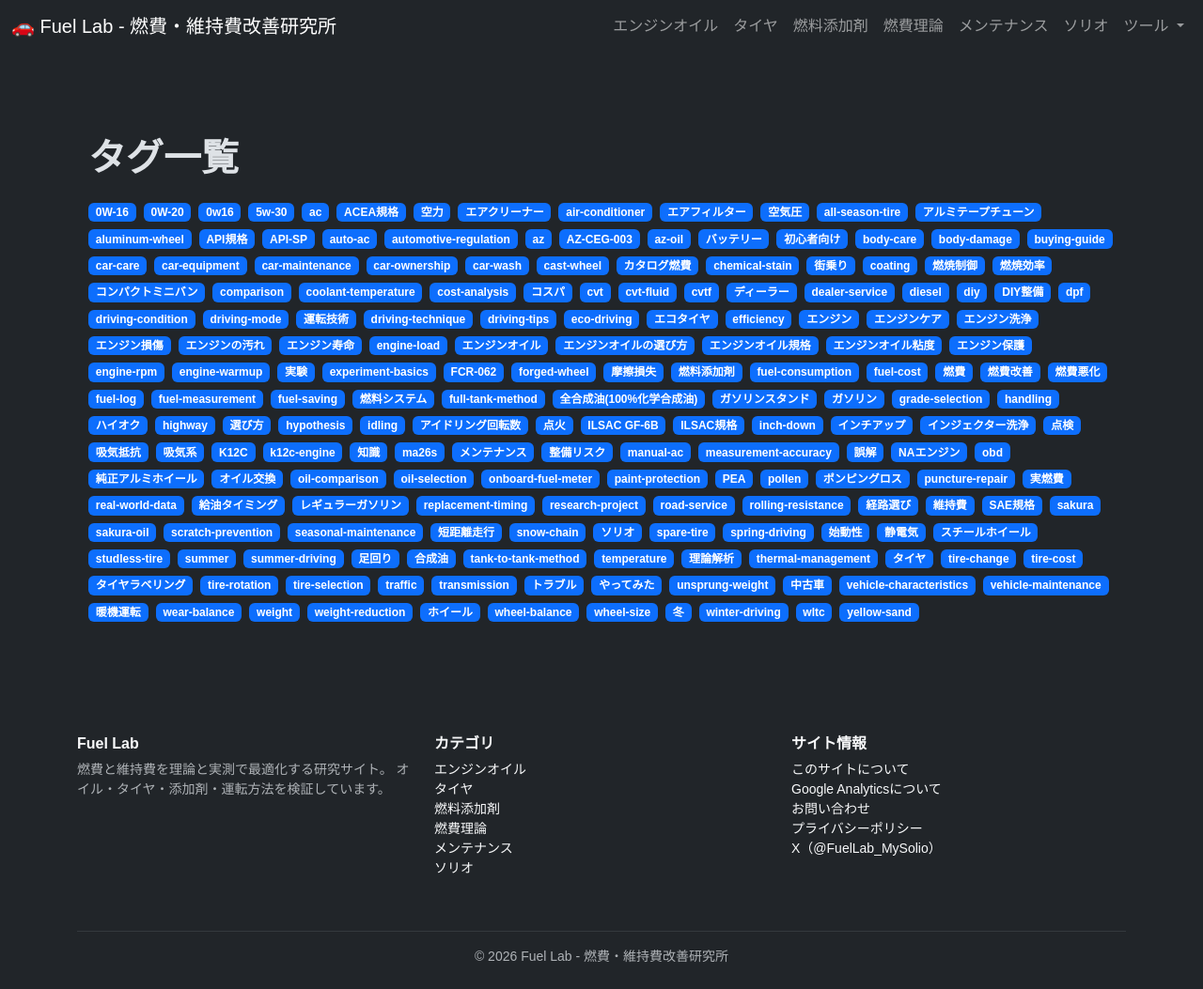
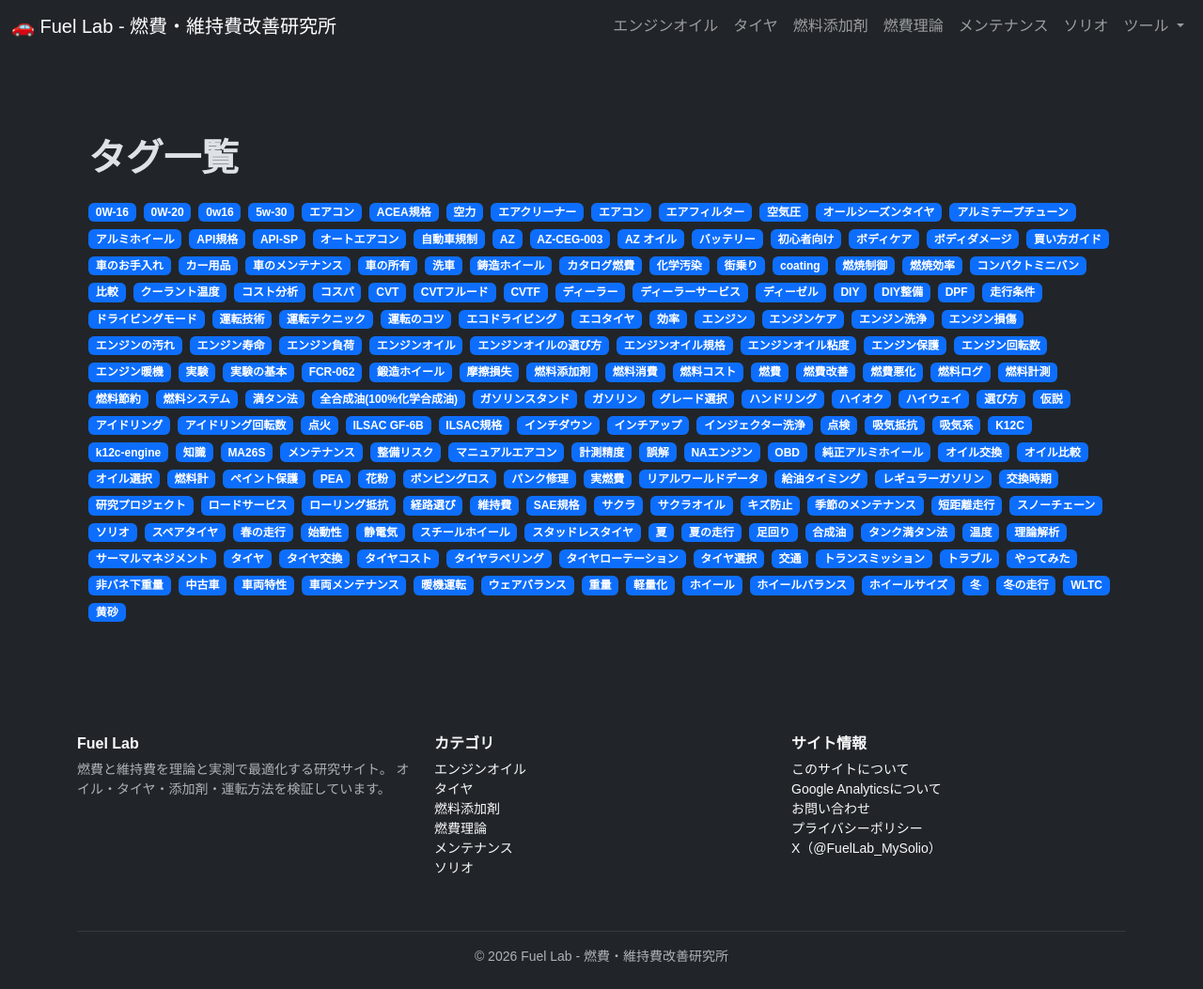
Before and after one commit to funyapar-org/fuel-lab, a Jekyll site: the page built from tags/index.md, in a window 1280 px wide. Shown: the whole page at 94% size. Built offline with Jekyll 4.4.1, drawn with Linux system fonts in a browser that asks for light colours.

Commit message:
タグのエイリアス追加

```diff
--- a/_data/tag_aliases.yml
+++ b/_data/tag_aliases.yml
@@ -91,3 +91,101 @@ regular-fuel: レギュラーガソリン
 static-electricity: 静電気
 synthetic-oil: 合成油
 theoretical-analysis: 理論解析
+ac: エアコン
+air-conditioner: エアコン
+all-season-tire: オールシーズンタイヤ
+aluminum-wheel: アルミホイール
+auto-ac: オートエアコン
+automotive-regulation: 自動車規制
+az-oil: AZ オイル
+az: AZ
+body-care: ボディケア
+body-damage: ボディダメージ
+buying-guide: 買い方ガイド
+car-care: 車のお手入れ
+car-equipment: カー用品
+car-maintenance: 車のメンテナンス
+car-ownership: 車の所有
+car-wash: 洗車
+cast-wheel: 鋳造ホイール
+chemical-stain: 化学汚染
+comparison: 比較
+coolant-temperature: クーラント温度
+cost-analysis: コスト分析
+cvt-fluid: CVTフルード
+cvt: CVT
+cvtf: CVTF
+dealer-service: ディーラーサービス
+diesel: ディーゼル
+diy: DIY
+dpf: DPF
+driving-condition: 走行条件
+driving-mode: ドライビングモード
+driving-technique: 運転テクニック
+driving-tips: 運転のコツ
+eco-driving: エコドライビング
+efficiency: 効率
+engine-load: エンジン負荷
+engine-rpm: エンジン回転数
+engine-warmup: エンジン暖機
+experiment-basics: 実験の基本
+forged-wheel: 鍛造ホイール
+fuel-consumption: 燃料消費
+fuel-cost: 燃料コスト
+fuel-log: 燃料ログ
+fuel-measurement: 燃料計測
+fuel-saving: 燃料節約
+full-tank-method: 満タン法
+gas: ガソリン
+grade-selection: グレード選択
+handling: ハンドリング
+highway: ハイウェイ
+hypothesis: 仮説
+idling: アイドリング
+inch-down: インチダウン
+injector: インジェクター
+ma26s: MA26S
+manual-ac: マニュアルエアコン
+measurement-accuracy: 計測精度
+obd: OBD
+oil-comparison: オイル比較
+oil-selection: オイル選択
+onboard-fuel-meter: 燃料計
+paint-protection: ペイント保護
+pollen: 花粉
+puncture-repair: パンク修理
+real-world-data: リアルワールドデータ
+replacement-timing: 交換時期
+research-project: 研究プロジェクト
+road-service: ロードサービス
+rolling-resistance: ローリング抵抗
+sakura-oil: サクラオイル
+sakura: サクラ
+scratch-prevention: キズ防止
+seasonal-maintenance: 季節のメンテナンス
+snow-chain: スノーチェーン
+spare-tire: スペアタイヤ
+spring-driving: 春の走行
+studless-tire: スタッドレスタイヤ
+summer-driving: 夏の走行
+summer: 夏
+tank-to-tank-method: タンク満タン法
+temperature: 温度
+thermal-management: サーマルマネジメント
+tire-change: タイヤ交換
+tire-cost: タイヤコスト
+tire-rotation: タイヤローテーション
+tire-selection: タイヤ選択
+traffic: 交通
+transmission: トランスミッション
+unsprung-weight: 非バネ下重量
+vehicle-characteristics: 車両特性
+vehicle-maintenance: 車両メンテナンス
+wear-balance: ウェアバランス
+weight-reduction: 軽量化
+weight: 重量
+wheel-balance: ホイールバランス
+wheel-size: ホイールサイズ
+winter-driving: 冬の走行
+wltc: WLTC
+yellow-sand: 黄砂
```
